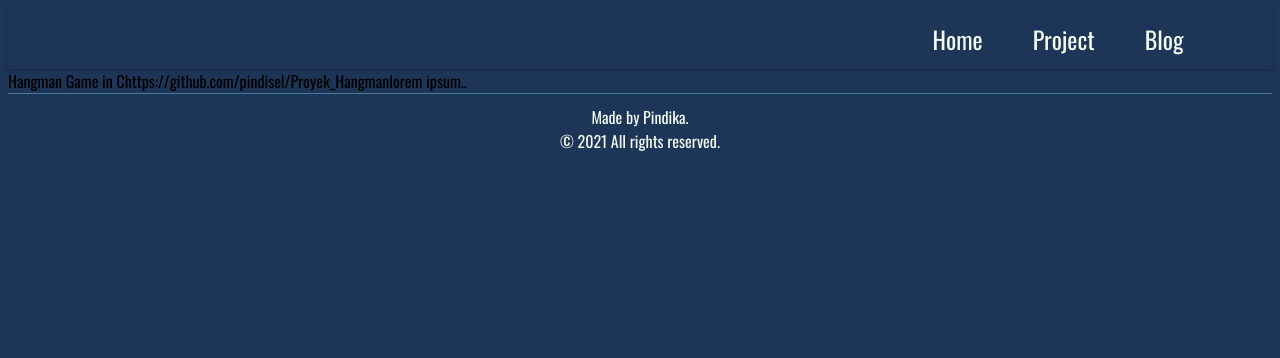
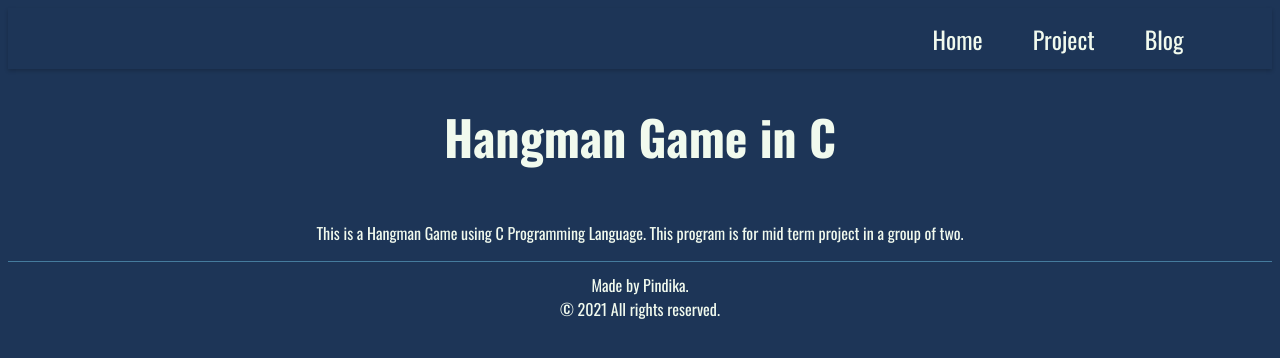
Before and after one commit to pindisel/website-pindika, a React (Create React App) app: page /project/1 in a window 1280 px wide. Shown: the top 358 px of the page. Built offline with nearby package versions, Linux system fonts and the light colour scheme.

Commit message:
project data

```diff
--- a/public/index.html
+++ b/public/index.html
@@ -5,7 +5,7 @@
         <link rel="icon" href="../src/Assets/foto.png" />
         <meta name="viewport" content="width=device-width, initial-scale=1" />
         <meta name="theme-color" content="#000000" />
-        <meta name="description" content="Pindika's Portfolio" />
+        <meta name="description" content="Pindika's Website" />
         <link rel="apple-touch-icon" href="../src/Assets/foto.png" />
         <link rel="manifest" href="manifest.json" />
         <link rel="preconnect" href="https://fonts.googleapis.com" />
--- a/src/components/ProjectSingle.css
+++ b/src/components/ProjectSingle.css
@@ -0,0 +1,11 @@
+.project-single {
+    color: #f1faee;
+    display: flex;
+    flex-direction: column;
+    justify-content: center;
+    align-items: center;
+}
+
+.project-single h1 {
+    font-size: 3em;
+}
--- a/src/components/ProjectSingle.js
+++ b/src/components/ProjectSingle.js
@@ -10,10 +10,10 @@ const ProjectSingle = () => {
     console.log(project);
 
     return (
-        <div className="tes">
-            {project.name}
-            {project.link}
-            {project.desc}
+        <div className="project-single">
+            <h1>{project.name}</h1>
+
+            <p>{project.desc}</p>
         </div>
     );
 };
--- a/src/components/project.js
+++ b/src/components/project.js
@@ -5,9 +5,27 @@ import todolist from "../assets/todolist/todolist.png";
 import website from "../assets/website/website.png";
 
 export const projects = [
-    { id: 1, name: "Hangman Game in C", desc: "lorem ipsum..", link: "https://github.com/pindisel/Proyek_Hangman", image: hangman },
-    { id: 2, name: "Currency Converter in C", desc: "lorem ipsum..", link: "https://github.com/pindisel/Project_CurrencyConverter", image: converter },
-    { id: 3, name: "EZCOOKFOR.ME", desc: "lorem ipsum..", link: "https://github.com/pindisel/ezcookforme", image: ezcookforme },
-    { id: 4, name: "Personal To-Do List", desc: "lorem ipsum..", link: "", image: todolist },
+    { id: 1, name: "Hangman Game in C", desc: "This is a Hangman Game using C Programming Language. This program is for mid term project in a group of two.", link: "https://github.com/pindisel/Proyek_Hangman", image: hangman },
+    {
+        id: 2,
+        name: "Currency Converter in C",
+        desc: "This is a Currency Converter Program using C Programming Language. This program converts currencies in ASEAN. This program is for final project in a group of two.",
+        link: "https://github.com/pindisel/Project_CurrencyConverter",
+        image: converter,
+    },
+    {
+        id: 3,
+        name: "EZCOOKFOR.ME",
+        desc: "EZCOOKFOR.ME is a website for people to search about food recipes. There are 3 categories which are appetizer, main course, and dessert. People can add recipes to the database by contacting us through e-mail because only the admin add or edit the recipes in the database. This website is fully accessible at https://ezcookfor.me/",
+        link: "https://github.com/pindisel/ezcookforme",
+        image: ezcookforme,
+    },
+    {
+        id: 4,
+        name: "Personal To-Do List",
+        desc: "This project is used by myself to keep track of my things to do and to increase my productivity. I can add, edit, and delete my to do in the database.",
+        link: "https://github.com/pindisel/to-do-list",
+        image: todolist,
+    },
     { id: 5, name: "Personal Website", desc: "lorem ipsum..", link: "https://github.com/pindisel/website-pindika", image: website },
 ];
```
